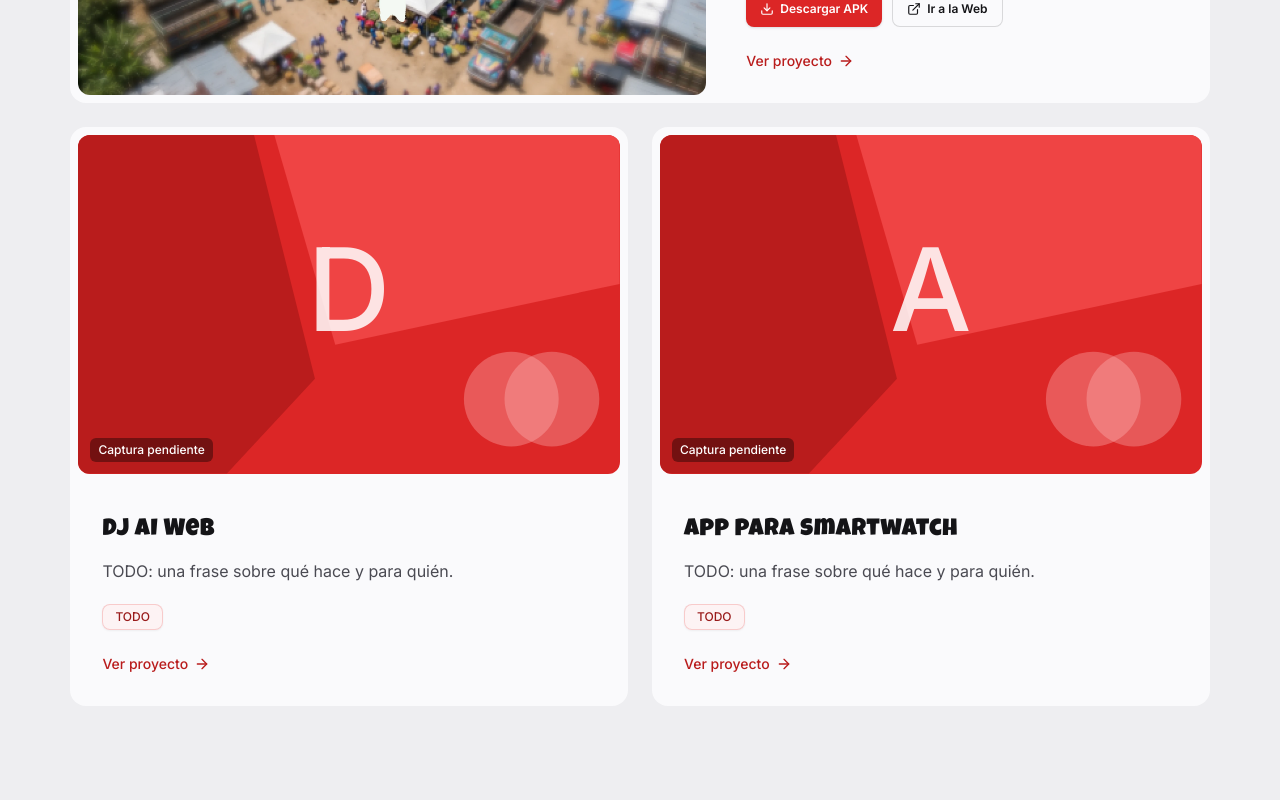
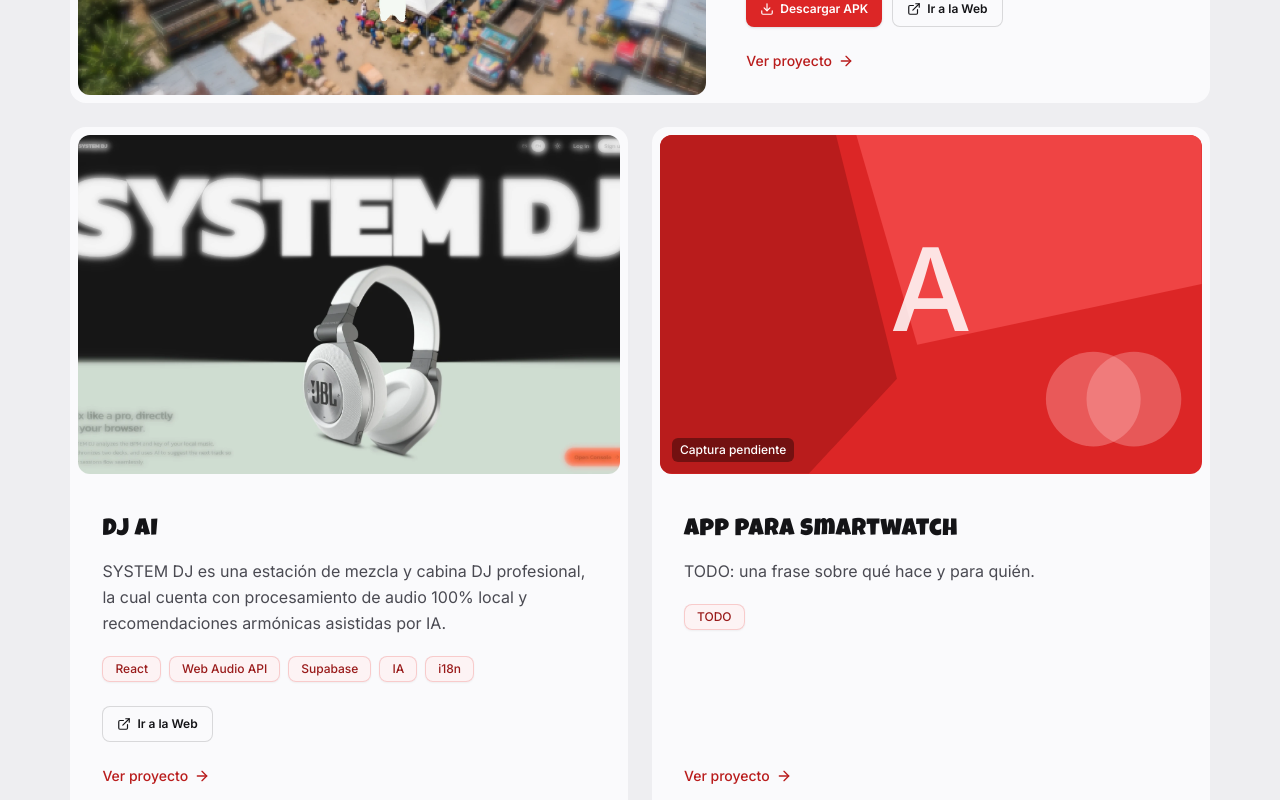
Before and after one commit to Xander-JS/portafolio, a Next.js app: page /projects in a window 1280 px wide. Shown: the part 680-1480 px from the top of the page. Built offline with nearby package versions, Linux system fonts and the light colour scheme.

Commit message:
definir la información técnica, textos, funciones clave y recursos de DJ AI

```diff
--- a/data/projects.ts
+++ b/data/projects.ts
@@ -43,25 +43,67 @@ export const projects: Project[] = [
     repoUrl: "",
     demoUrl: "https://agriculturalmarketplace.vercel.app/",
     apkUrl: "https://github.com/Xander-JS/agricultural_marketplace/releases/download/V1.0/app-release.apk",
+    device: "mobile",
   },
   {
-    slug: "dj-ai-web",
-    title: { es: "DJ AI Web", en: "DJ AI Web" },
+    slug: "dj-ai",
+    title: { es: "DJ AI", en: "DJ AI" },
     summary: {
-      es: "TODO: una frase sobre qué hace y para quién.",
-      en: "TODO: one sentence on what it does and who it is for.",
+      es: "SYSTEM DJ es una estación de mezcla y cabina DJ profesional, la cual cuenta con procesamiento de audio 100% local y recomendaciones armónicas asistidas por IA.",
+      en: "SYSTEM DJ is a professional mixing station and DJ booth featuring 100% local audio processing and AI-assisted harmonic recommendations.",
     },
-    description: [{ es: "TODO: descripción completa del proyecto.", en: "TODO: full project description." }],
-    type: "personal", // TODO: "freelance" | "personal" | "academic"
-    role: { es: "TODO: tu rol", en: "TODO: your role" },
-    duration: { es: "TODO", en: "TODO" },
-    status: "inProgress", // TODO: "completed" | "inProgress" | "planned"
-    stack: ["TODO"],
-    features: [{ es: "TODO: función clave", en: "TODO: key feature" }],
-    cover: "", // TODO: "/projects/dj-ai-web/cover.jpg"
-    gallery: ["", "", ""], // TODO
-    repoUrl: "", // TODO
-    demoUrl: "", // TODO
+    description: [
+      {
+        es: "La plataforma traslada la experiencia de una cabina DJ profesional directamente al navegador y en tu ordenador, garantizando privacidad total al procesar y almacenar el audio íntegramente en el dispositivo del usuario. Combina un motor de Audio de baja latencia con doble deck sincronizado, análisis musical determinista de tempo y tonalidad Camelot, ecualización en tiempo real y un asistente inteligente que sugiere transiciones armónicas con explicaciones en lenguaje natural.",
+        en: "The platform brings the experience of a professional DJ booth directly to the browser and your desktop computer, guaranteeing total privacy by processing and storing audio entirely on the user's device. It combines a low-latency audio engine with synchronized dual decks, deterministic tempo and Camelot key analysis, real-time equalization, and an intelligent assistant that suggests harmonic transitions with natural language explanations.",
+      },
+      {
+        es: "Implementado de principio a fin con una arquitectura modular y reactiva en un ciclo ágil de cinco semanas.",
+        en: "Implemented end-to-end with a modular and reactive architecture in an agile five-week cycle.",
+      },
+    ],
+    type: "personal",
+    role: { es: "Desarrollo web", en: "Web development" },
+    duration: { es: "5 semanas", en: "5 weeks" },
+    status: "completed",
+    device: "desktop",
+    stack: ["React", "Web Audio API", "Supabase", "IA", "i18n"],
+    features: [
+      {
+        es: "Cabina de doble deck: sincronización avanzada (SYNC, ALIGN, BAR SYNC), pitch bend y hot cues",
+        en: "Dual-deck booth: advanced synchronization (SYNC, ALIGN, BAR SYNC), pitch bend, and hot cues",
+      },
+      {
+        es: "Análisis musical en local: detección de BPM, tonalidad Camelot, energía y beatgrid editable",
+        en: "Local musical analysis: BPM detection, Camelot key, energy level, and editable beatgrid",
+      },
+      {
+        es: "Recomendaciones con IA: sugerencias de mezcla armónica con explicaciones técnicas de transición",
+        en: "AI recommendations: harmonic mix suggestions with technical transition explanations",
+      },
+      {
+        es: "Grabación y exportación cliente: captura de sesiones en vivo y codificación local en WAV y MP3",
+        en: "Client-side recording & export: live session capture and local encoding in WAV and MP3",
+      },
+      {
+        es: "Privacidad nativa e i18n: cero transferencia de audio a la nube e interfaz en español e inglés",
+        en: "Native privacy & i18n: zero audio cloud transfers and interface in Spanish and English",
+      },
+    ],
+    cover: "/assets/img/apps/app_escritorio/img-escritorio.webp",
+    gallery: [
+      "/assets/img/apps/app_escritorio/00.png",
+      "/assets/img/apps/app_escritorio/01.png",
+      "/assets/img/apps/app_escritorio/02.png",
+      "/assets/img/apps/app_escritorio/03.png",
+      "/assets/img/apps/app_escritorio/04.png",
+      "/assets/img/apps/app_escritorio/05.png",
+    ],
+    repoUrl: "",
+    // Rutas listas; reemplazar '#' por las rutas de descarga y web definitivas
+    windowsUrl: "#",
+    linuxUrl: "#",
+    demoUrl: "#",
   },
   {
     slug: "smartwatch-app",
```
